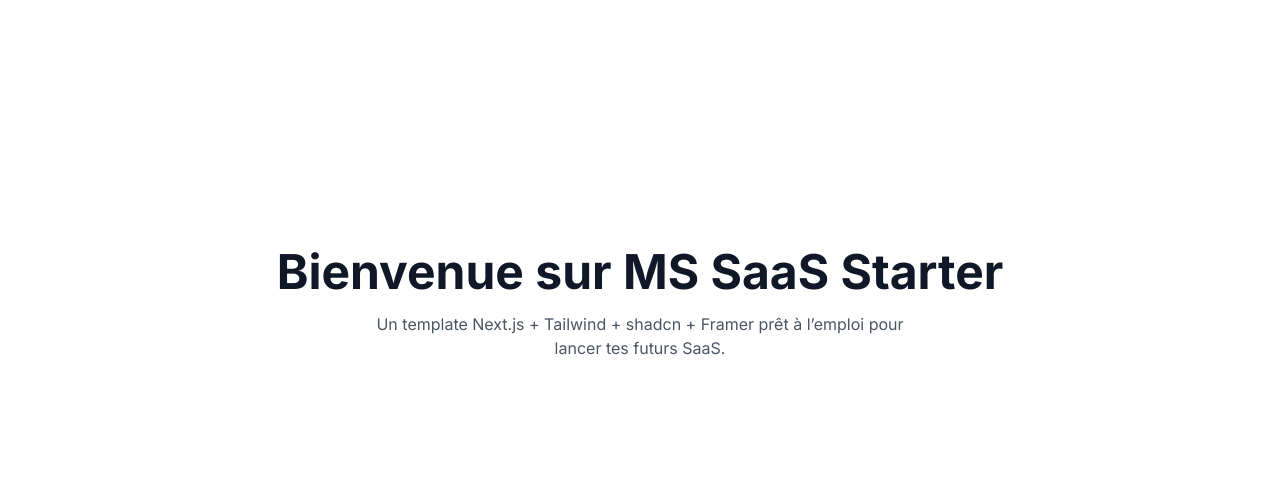
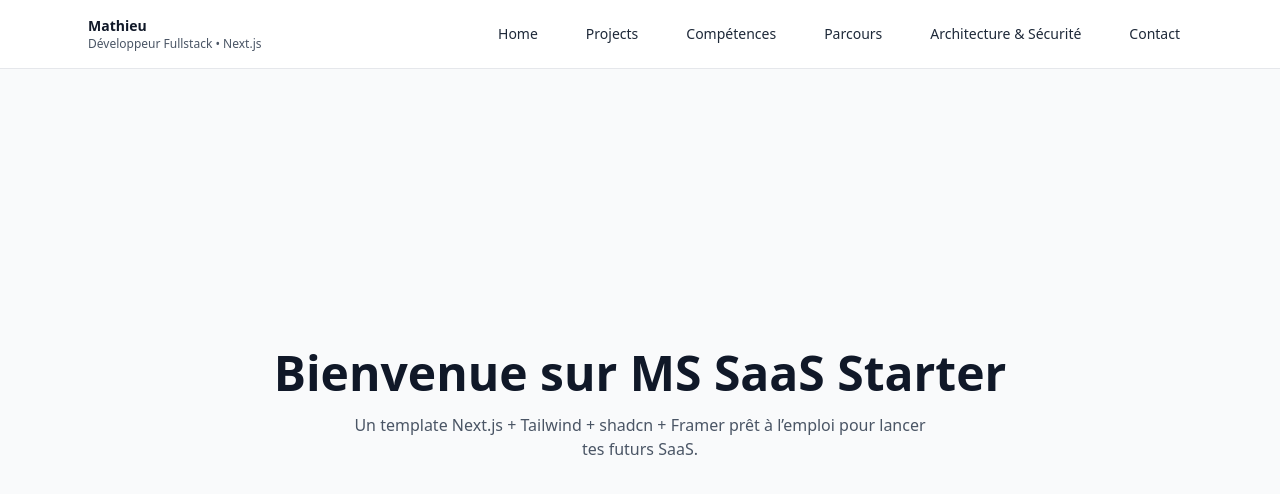
Before and after one commit to MathScic/ms-portfolio-v2, a Next.js app: page / in a window 1280 px wide. Shown: the top 494 px of the page. Built offline with nearby package versions, Linux system fonts and the light colour scheme.

Commit message:
mise en place header + mobile header

```diff
--- /dev/null
+++ b/app/components/layout/Header.tsx
@@ -0,0 +1,18 @@
+import NavLinks from "./NavLinks";
+
+export default function Header() {
+  return (
+    <header className="sticky top-0 z-40 hidden border-b bg-white lg:block">
+      <div className="mx-auto flex max-w-6xl items-center justify-between px-6 py-4">
+        <div>
+          <p className="text-sm font-semibold text-gray-900">Mathieu</p>
+          <p className="text-xs text-gray-600">
+            Développeur Fullstack • Next.js
+          </p>
+        </div>
+
+        <NavLinks />
+      </div>
+    </header>
+  );
+}
--- /dev/null
+++ b/app/components/layout/MobileHeader.tsx
@@ -0,0 +1,48 @@
+"use client";
+
+import { useState } from "react";
+import NavLinks from "./NavLinks";
+
+export function MobileHeader() {
+  const [open, setOpen] = useState(false);
+
+  return (
+    <>
+      <header className="sticky top-0 z-50 flex items-center justify-between border-b bg-white px-4 py-3 lg:hidden">
+        <button
+          onClick={() => setOpen(true)}
+          aria-label="Ouvrir le menu"
+          className="rounded-lg px-3 py-2 text-sm hover:bg-gray-100 focus:ring-2 focus:ring-gray-300"
+        >
+          ☰
+        </button>
+
+        <span className="text-sm font-semibold">Mathieu</span>
+        <span className="w-10" />
+      </header>
+      {open && (
+        <div className="fixed inset-0 z-50 lg:hidden">
+          <button
+            className="absolute inset-0 bg-black/40"
+            onClick={() => setOpen(false)}
+            aria-label="Fermer le menu"
+          />
+          <aside className="aboslute left-0 top-0h-full w-80 bg-white p-4 shaddow-xl">
+            <div className="mb-4 flex justify-between">
+              <span className="text-sm font-semibold">Menu</span>
+              <button
+                onClick={() => setOpen(false)}
+                aria-label="Fermer"
+                className="rounded-lg px-3 py-2 hover-bg-gray-100"
+              >
+                ✕
+              </button>
+            </div>
+
+            <NavLinks onNavigate={() => setOpen(false)} />
+          </aside>
+        </div>
+      )}
+    </>
+  );
+}
--- /dev/null
+++ b/app/components/layout/NavLinks.tsx
@@ -0,0 +1,39 @@
+import Link from "next/link";
+
+type NavItem = {
+  href: string;
+  label: string;
+};
+
+const NAV_ITEMS: NavItem[] = [
+  { href: "/", label: "Home" },
+  { href: "/projects", label: "Projects" },
+  { href: "/competences", label: "Compétences" },
+  { href: "/parcours", label: "Parcours" },
+  { href: "/architecture-securite", label: "Architecture & Sécurité" },
+  { href: "/contact", label: "Contact" },
+];
+
+type Props = {
+  onNavigate?: () => void;
+};
+
+export default function NavLinks({ onNavigate }: Props) {
+  return (
+    <nav aria-label="Navigation Principal">
+      <ul className="flex flex-col gap-1 lg:flex-row lg:gap-6">
+        {NAV_ITEMS.map((item) => (
+          <li key={item.href}>
+            <Link
+              href={item.href}
+              onClick={onNavigate}
+              className="block rounded-lg px-3 py-2 text-sm font-medium text-gray-800 hover:bg-gray-100 focus:outline-none focus:ring-2 focus:ring-gray-300"
+            >
+              {item.label}
+            </Link>
+          </li>
+        ))}
+      </ul>
+    </nav>
+  );
+}
--- a/app/layout.tsx
+++ b/app/layout.tsx
@@ -1,14 +1,10 @@
 import "./globals.css";
 import { Inter } from "next/font/google";
 import { ThemeProvider } from "next-themes";
+import Header from "./components/layout/Header";
+import { MobileHeader } from "./components/layout/MobileHeader";
 
 const inter = Inter({ subsets: ["latin"] });
-
-export const metadata = {
-  title: "MS SaaS Starter",
-  description:
-    "Starter Next.js 15 + Tailwind + shadcn + Framer par Mathieu Scicluna",
-};
 
 export default function RootLayout({
   children,
@@ -16,13 +12,12 @@
   children: React.ReactNode;
 }) {
   return (
-    <html lang="fr" suppressHydrationWarning>
-      <body
-        className={`${inter.className} min-h-screen flex flex-col bg-white text-gray-900`}
-      >
-        <ThemeProvider attribute="class" defaultTheme="system" enableSystem>
-          <main className="flex-grow">{children}</main>
-        </ThemeProvider>
+    <html lang="fr">
+      <body className="min-h-screen bg-gray-50 text-gray-900">
+        <Header />
+        <MobileHeader />
+
+        <main className="mx-auto max-w-6xl px-4 py-8">{children}</main>
       </body>
     </html>
   );
```
